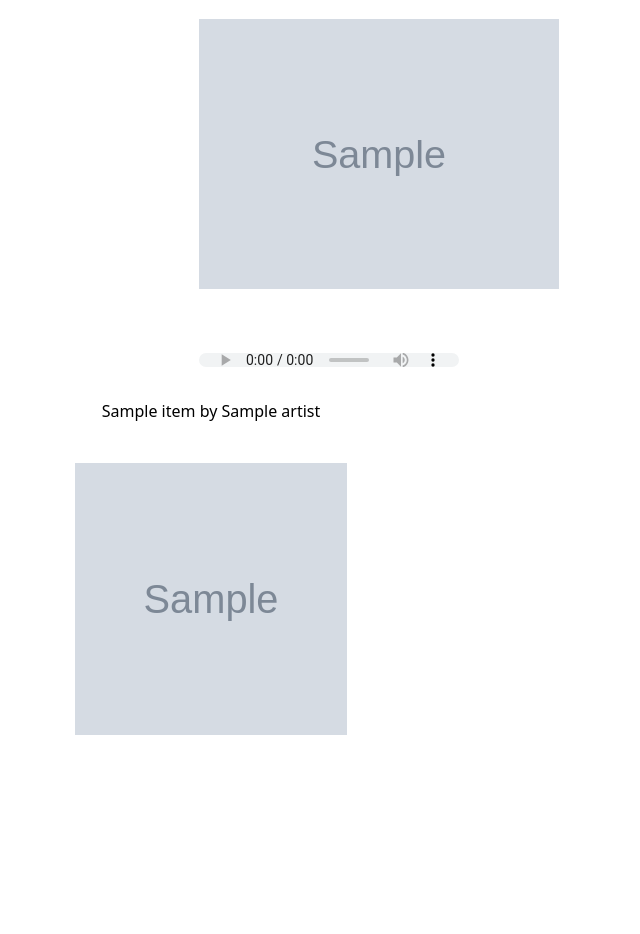
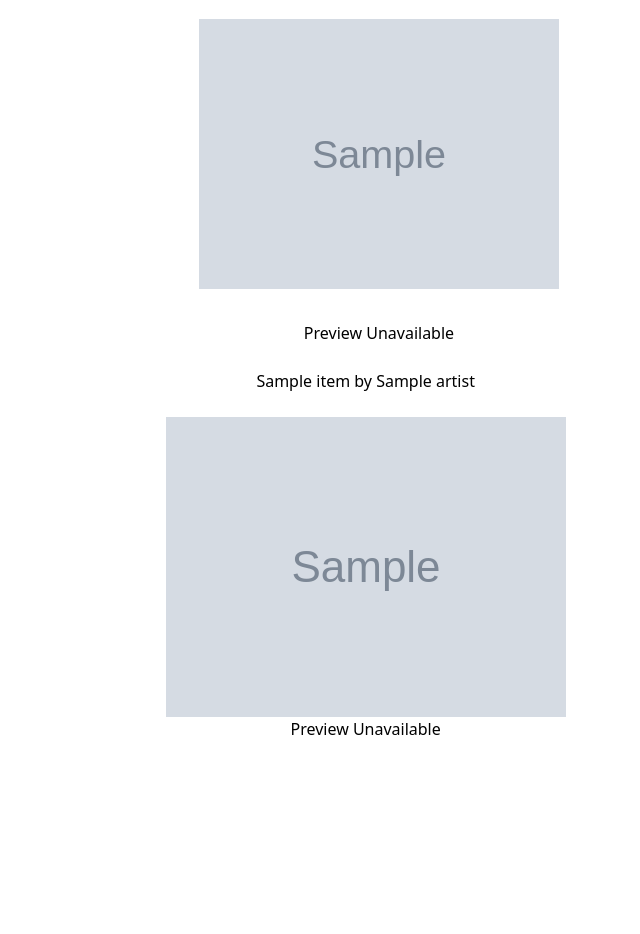
Before and after one commit to BrettAdamson/Music-Recommender, a Flask app: template app/templates/song_form.html in a window 1280 px wide. Shown: the part 326-1260 px from the top of the page, without its empty margins (261-901 px from the left). Before the commit the page ends 1061 px from the top, so only its background shows below. Run offline with Flask 3, Linux system fonts and the light colour scheme; the template is opened without the code that fills it: values that come from a table or form of the project are taken from there, most other values are stand-ins (such as "Sample title", 1, 10 or a date in 2020); grey boxes marked "Sample" are stand-in pictures; some libraries are stand-ins or nearby versions.

Commit message:
playing tracks feature works, when the preview url exists, needs some CSS changes still

```diff
--- a/app/static/css/output.css
+++ b/app/static/css/output.css
@@ -618,6 +618,18 @@ video {
   min-height: 4rem;
 }
 
+.min-h-72 {
+  min-height: 18rem;
+}
+
+.min-h-64 {
+  min-height: 16rem;
+}
+
+.min-h-40 {
+  min-height: 10rem;
+}
+
 .w-1\/3 {
   width: 33.333333%;
 }
@@ -648,6 +660,26 @@ video {
 
 .w-72 {
   width: 18rem;
+}
+
+.w-auto {
+  width: auto;
+}
+
+.w-1\/2 {
+  width: 50%;
+}
+
+.min-w-72 {
+  min-width: 18rem;
+}
+
+.min-w-64 {
+  min-width: 16rem;
+}
+
+.min-w-40 {
+  min-width: 10rem;
 }
 
 .max-w-none {
@@ -692,6 +724,14 @@ video {
 
 .gap-4 {
   gap: 1rem;
+}
+
+.gap-2 {
+  gap: 0.5rem;
+}
+
+.gap-8 {
+  gap: 2rem;
 }
 
 .rounded-lg {
--- a/app/templates/song_form.html
+++ b/app/templates/song_form.html
@@ -8,7 +8,7 @@
       {{ form.hidden_tag() }}
       <div class="flex flex-col justify-center items-center">
         {{ form.song.label }}
-        <div class ="p-6 m-1">
+        <div class="p-6 m-1">
           {{ form.song(size=32,class="bg-gray-50 border border-gray-300 text-gray-900 text-sm rounded-lg
           focus:ring-blue-500 focus:border-blue-500 block w-full p-2.5 dark:bg-gray-700 dark:border-gray-600
           dark:placeholder-gray-400 dark:text-white dark:focus:ring-blue-500 dark:focus:border-blue-500",
@@ -25,7 +25,7 @@
         {% for error in form.artist.errors %}
         <span style="color: red;">[{{ error }}]</span>
         {% endfor %}
-        <div >
+        <div>
           <button type="submit"
             class=" text-white bg-blue-700 hover:bg-blue-800 focus:ring-4 focus:outline-none focus:ring-blue-300 font-medium rounded-lg text-sm w-full sm:w-auto px-5 py-2.5 text-center dark:bg-blue-600 dark:hover:bg-blue-700 dark:focus:ring-blue-800">{{
             form.submit(class="cursor-pointer") }}</button>
@@ -46,9 +46,14 @@
     <h1 class="text-center "> {{song_name }} by {{artist_name}}</h1>
 
     <img class="m-3 p-5 " src="{{album_image}}" class="">
-    <audio class="m-3 p-5 "controls="controls">
-      <source src="{{preview_url}}"  type="audio/mpeg">
+    {% if preview_url %}
+    <audio class="m-3 p-5 " controls="controls">
+      <source src="{{preview_url}}" type="audio/mpeg">
     </audio>
+    {% else %}
+    <h1 class=" text-center min-h-12 "> Preview Unavailable </h1>
+    {% endif %}
+
     {% else %}
     <h1 class="text-center gap-1"> No Song Selected</h1>
     {% endif %}
@@ -59,29 +64,42 @@
 
 
 <div class="flex ">
-  <div class ="w-1/4"></div>
+  <div class="w-1/3"></div>
   <div class="grid grid-rows-3 grid-flow-col gap-4">
     {% for item in recommendation_tracks %}
-      <div >
+    <div>
       <h1 class=" text-center min-h-12 "> {{item.name }} by {{item.artists[0].name}} </h1>
-        <img class="m-2 p-2 object-cover h-72 w-72 max-w-none " src="{{item.album.images[0].url}}" class="">
+      <img class=" w-100% h-100% object-cover min-h-72  min-w-72" src="{{item.album.images[0].url}}" class="">
+      {% if item.preview_url %}
+      <div>
+      <audio class="" controls="controls">
+        <source src="{{item.preview_url}}" type="audio/mpeg">
+      </audio>
+    </div>
+      {% else %}
+      <h1 class=" text-center min-h-12 "> Preview Unavailable </h1>
+      {% endif %}
     </div>
     {% endfor %}
   </div>
-    <div class ="w-1/4"></div>
+  <div class="w-1/3"></div>
 </div>
+
+
+<!-- Alternative way of displaying the recommendations in pure flexbox form -->
+
 <!-- <div class="flex  items-end gap 2">
   <div class=" w-1/5"></div>
   {% for column in recommendation_tracks|slice(3) %}
   <div class="w-1/5">
     {% for item in column %}
     <h1 class=" pt-2 text-center min-h-12 "> {{item.name }} by {{item.artists[0].name}} </h1>
-    <img class="m-2 p-2 h-80 w-80" src="{{item.album.images[0].url}}" class="">
+    <img class="m-2 p-2 h-96 w-96" src="{{item.album.images[0].url}}" class="">
     {% endfor %}
   </div>
   {% endfor %}
-  <div class="w-1/5"></div> -->
+  <div class="w-1/5"></div>
 
-</div>
+</div> -->
 
 {% endblock %}
```
Lines whose indentation alone changed are shown as unchanged.
